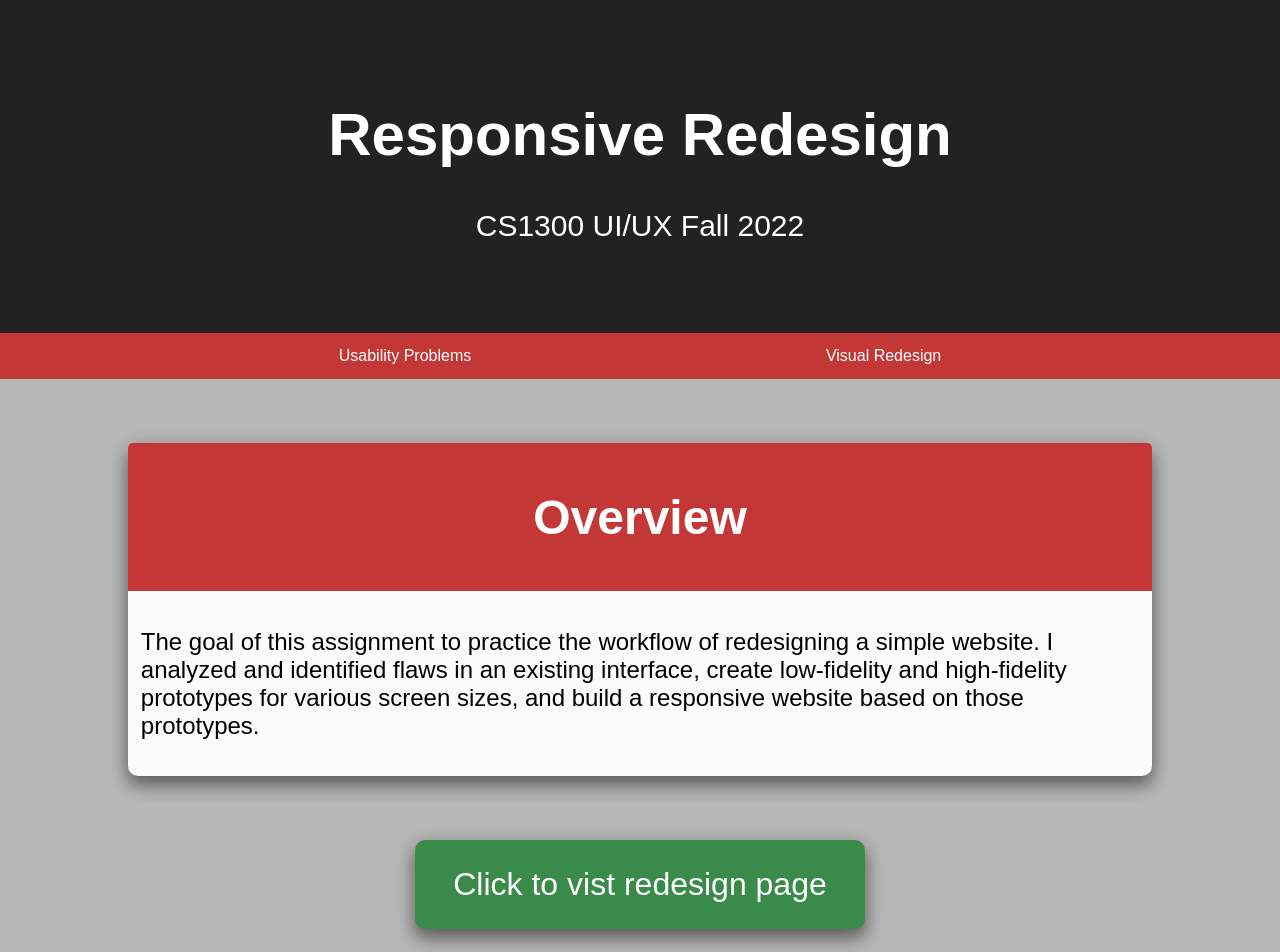
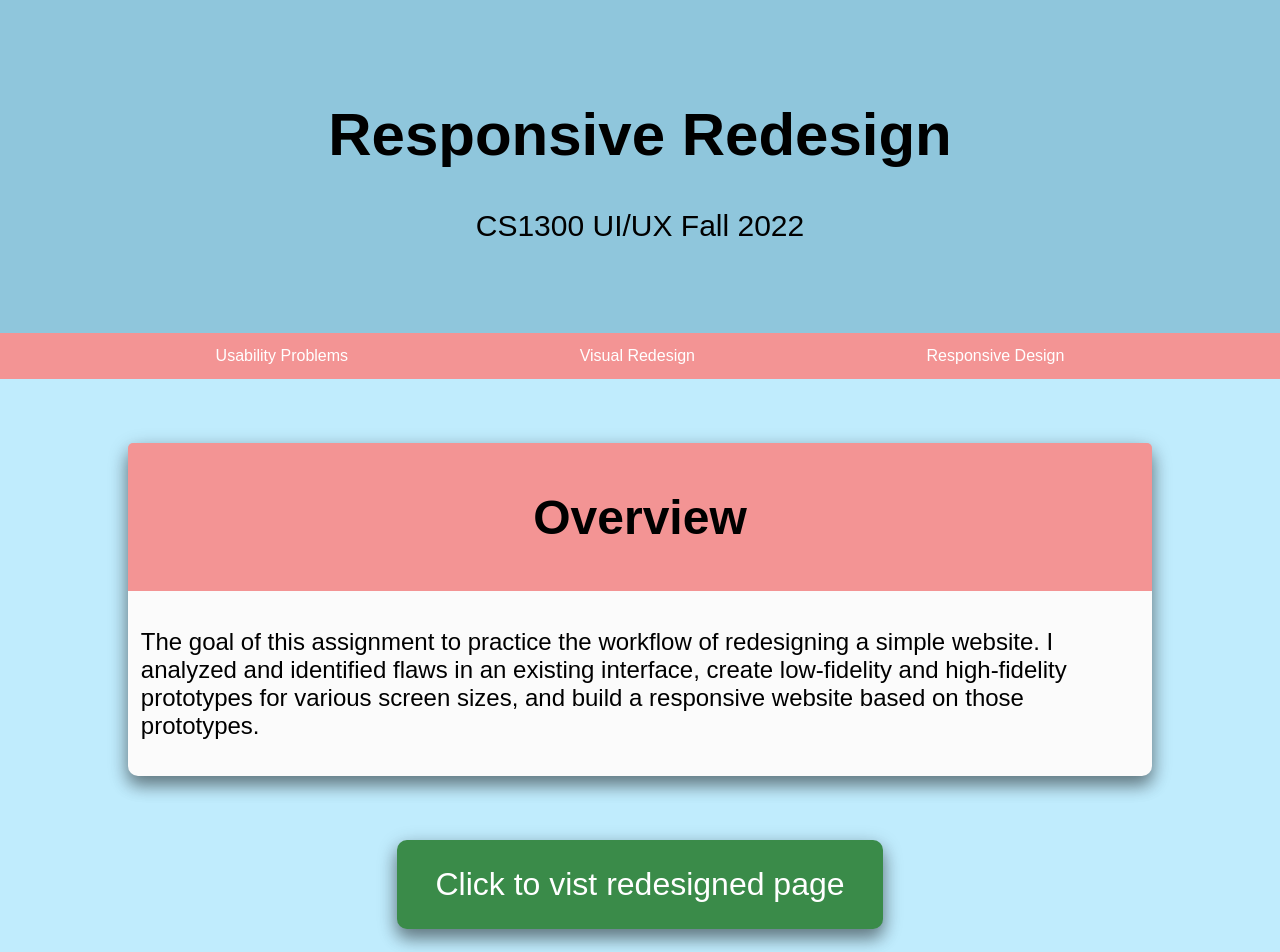
Before and after one commit to tiredaxolotl521/redesign_writeup, a plain HTML site: page index.html in a window 1280 px wide. Shown: the top 952 px of the page. Drawn offline with Linux system fonts and the light colour scheme.

Commit message:
Add files via upload

```diff
--- a/index.css
+++ b/index.css
@@ -1,7 +1,7 @@
 body{
     font-family: Arial;
     margin: 0;
-    background-color: rgb(183, 183, 183);
+    background-color: #c0ecfd;
 }
 
 html {
@@ -11,15 +11,15 @@ html {
 .header {
     padding: 60px;
     text-align: center;
-    background: #222222;
-    color: white;
+    background: #8fc6dc;
+    color: black;
     font-size: 30px;
 }
 
 .title {
     padding-top: 5vw;
     text-align: center;
-    color: rgb(255, 255, 255);
+    color: black;
     font-size: 20px;
 }
 
@@ -27,7 +27,7 @@ html {
     display: flex;
     justify-content: center;
     border-radius: 5px;
-    background-color: #c33737;
+    background-color: #f39494;
     width: 80%;
     padding: 2vw;
     margin-left: auto;
@@ -40,7 +40,7 @@ html {
     margin: 0;
     padding: 0;
     overflow: hidden;
-    background-color: #c33737;
+    background-color: #f39494;
     display: flex;
     justify-content: space-evenly;
   }
@@ -129,7 +129,7 @@ html {
     color: white;
     text-align: center;
     border-radius: 5px 5px 0 0;
-    background-color: #c33737;
+    background-color: #f39494;
 }
 
 .text-padding{
@@ -156,10 +156,10 @@ html {
 
 .center-header{
     padding: .5vw;
-    color: #fbfbfb;
+    color: black;
     /* text-align: center; */
     border-radius: 5px 5px 0 0;
-    background-color: #c33737;
+    background-color: #f39494;
 
 }
 
@@ -223,7 +223,7 @@ html {
 }
 
 .title_white{
-    color: white;
+    color: black;
     font-size: 3rem;
     text-align: center;
 }
--- a/index.html
+++ b/index.html
@@ -14,6 +14,7 @@
     <ul class="nav">
         <li class="list"><a href="#Usability_Problems">Usability Problems</a></li>
         <li class="list"><a href="#Visual_Redesign">Visual Redesign</a></li>
+        <li class="list"><a href="#Responsive_Design">Responsive Design</a></li>
     </ul>
 
     <div id="Description">
@@ -28,7 +29,7 @@
         </div>
     </div>
     <div class="div_center">
-        <a href="https://tiredaxolotl521.github.io/redesign/" target="_blank" class="button_font">Click to vist redesign page</a>
+        <a href="https://tiredaxolotl521.github.io/redesign/" target="_blank" class="button_font">Click to vist redesigned page</a>
     </div>
 
     <div id="Usability_Problems">
@@ -133,9 +134,6 @@
             <div class="yokai-header"><p class="center-text">Tablet lofi design</p></div>
             <img id="image_2" src="images/iphone.png" alt="">
             <div class="yokai-header"><p class="center-text">Phone lofi design</p></div>
-            <img id="image_2" src="images/style_guide.png" alt="">
-            <div class="yokai-header"><p class="center-text">Visual Style guide</p></div>
-            </div>
         </div>
         <div class="center_div">
             <div class="center-header">
@@ -158,5 +156,13 @@
             </div>
         </div>
     </div>
+    <div id="Responsive_Design">
+        <div class="title">
+            <h1 class="div_bubble">Part 3: Responsive Design </h1>
+        </div>
+        <div class="div_center">
+            <a href="https://tiredaxolotl521.github.io/redesign/" target="_blank" class="button_font">Click to vist redesigned page</a>
+        </div>
+    </div>
 </body>
 </html>
```
